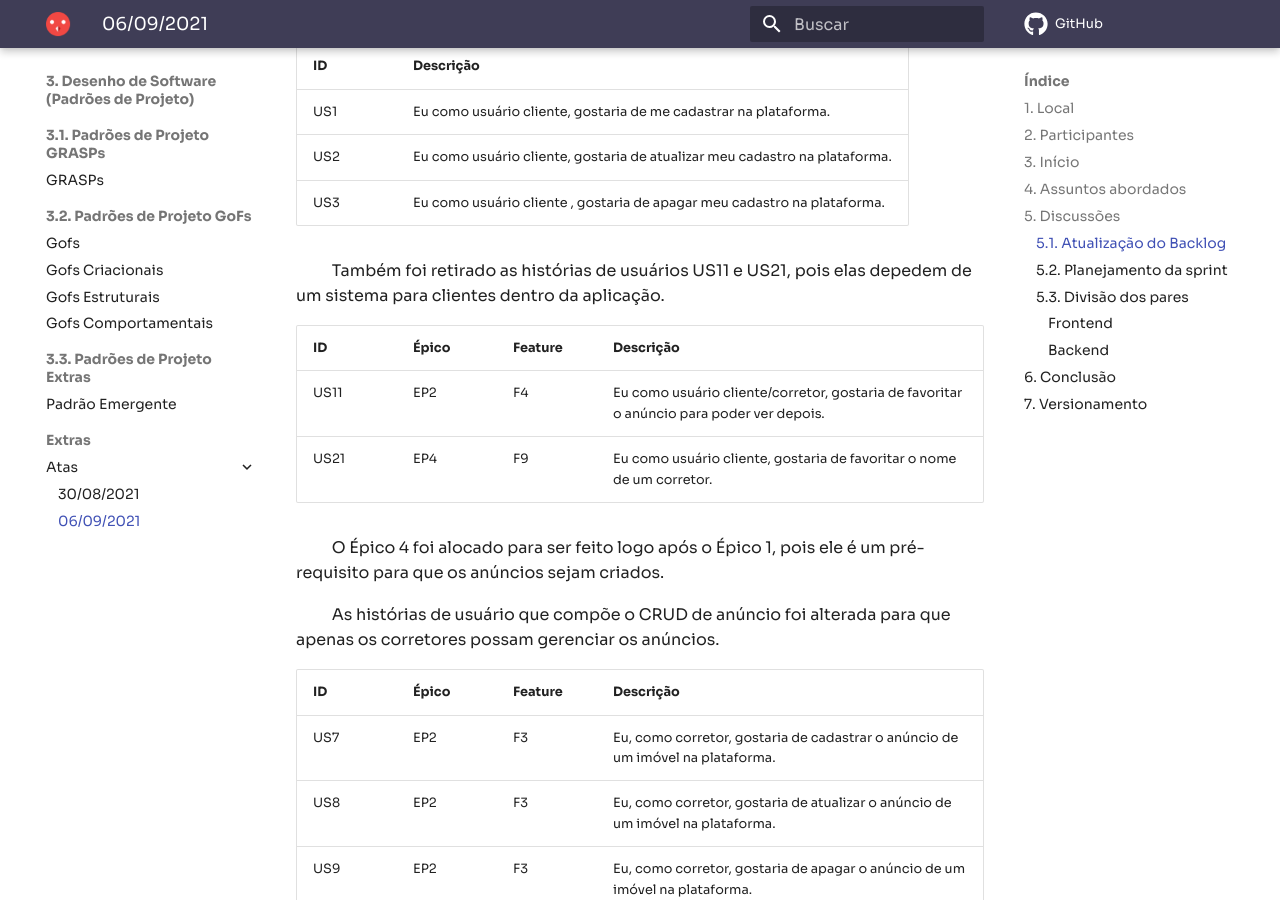
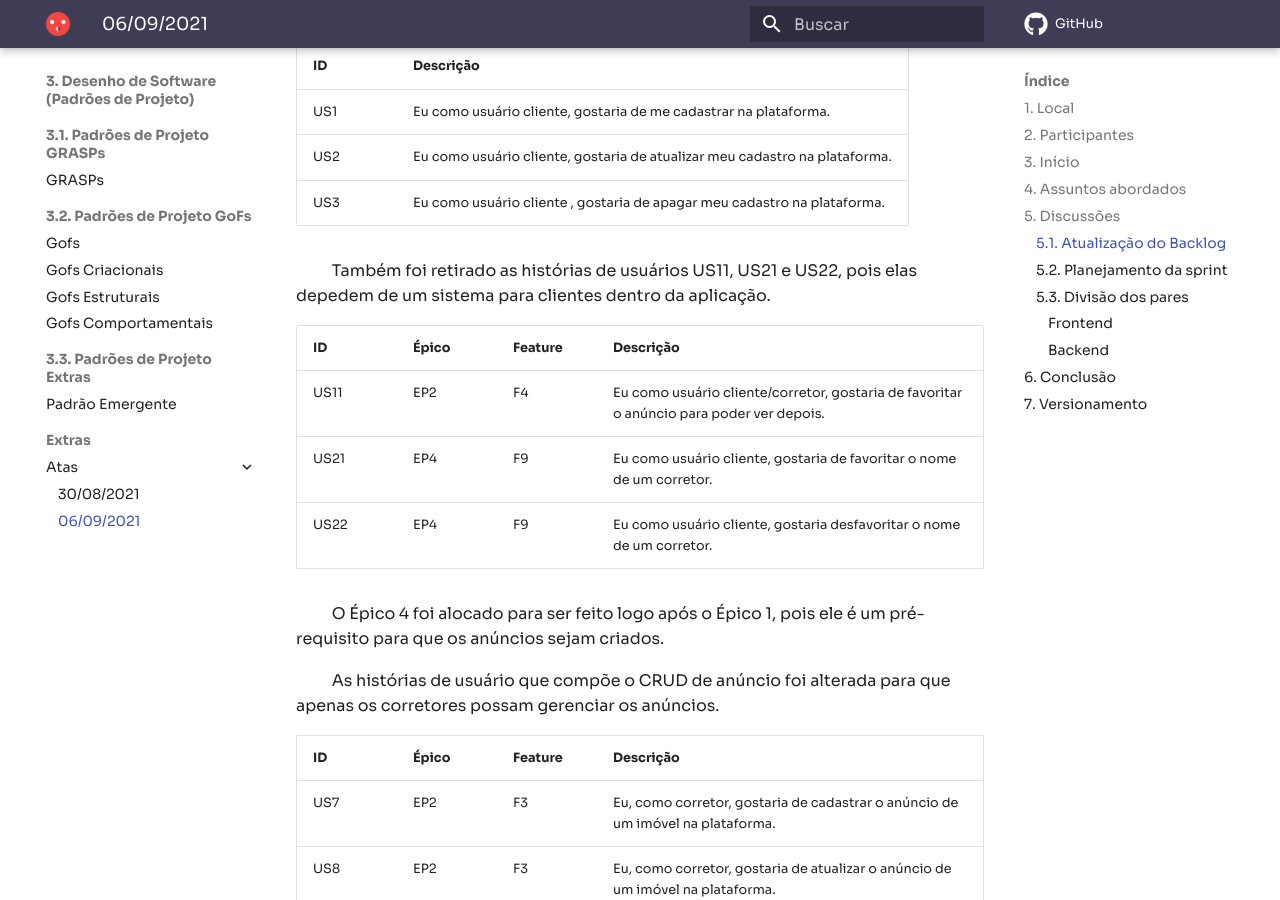
Before and after one commit to UnBArqDsw2021-1/2021.1_G04_Cardeal, an MkDocs documentation site: the page built from docs/padroesDeProjeto/atas/06-09-21.md, in a window 1280 px wide and 900 px high, scrolled down 1159 px. Built offline with MkDocs 1.6.1 and Material for MkDocs 9.7.7, drawn with Linux system fonts in a browser that asks for light colours; comment, search, counter and statistics services are not loaded.

Commit message:
Update meeting minutes - 06/09/21

```diff
--- a/docs/padroesDeProjeto/atas/06-09-21.md
+++ b/docs/padroesDeProjeto/atas/06-09-21.md
@@ -33,12 +33,13 @@
  | US2 | Eu como usuário cliente, gostaria de atualizar meu cadastro na plataforma. |
  | US3 | Eu como usuário cliente , gostaria de apagar meu cadastro na plataforma. |
 
- &emsp;&emsp; Também foi retirado as histórias de usuários US11 e US21, pois elas depedem de um sistema para clientes dentro da aplicação.
+ &emsp;&emsp; Também foi retirado as histórias de usuários US11, US21 e US22, pois elas depedem de um sistema para clientes dentro da aplicação.
 
  | ID  | Épico  | Feature | Descrição |
  | --- | ------ | ------- | --------- |
  | US11 | EP2 | F4 | Eu como usuário cliente/corretor, gostaria de favoritar o anúncio para poder ver depois. |
  | US21 | EP4 | F9 | Eu como usuário cliente, gostaria de favoritar o nome de um corretor. |
+ | US22 | EP4 | F9 | Eu como usuário cliente, gostaria desfavoritar o nome de um corretor. |
 
  &emsp;&emsp; O Épico 4 foi alocado para ser feito logo após o Épico 1, pois ele é um pré-requisito para que os anúncios sejam criados.
 
```
